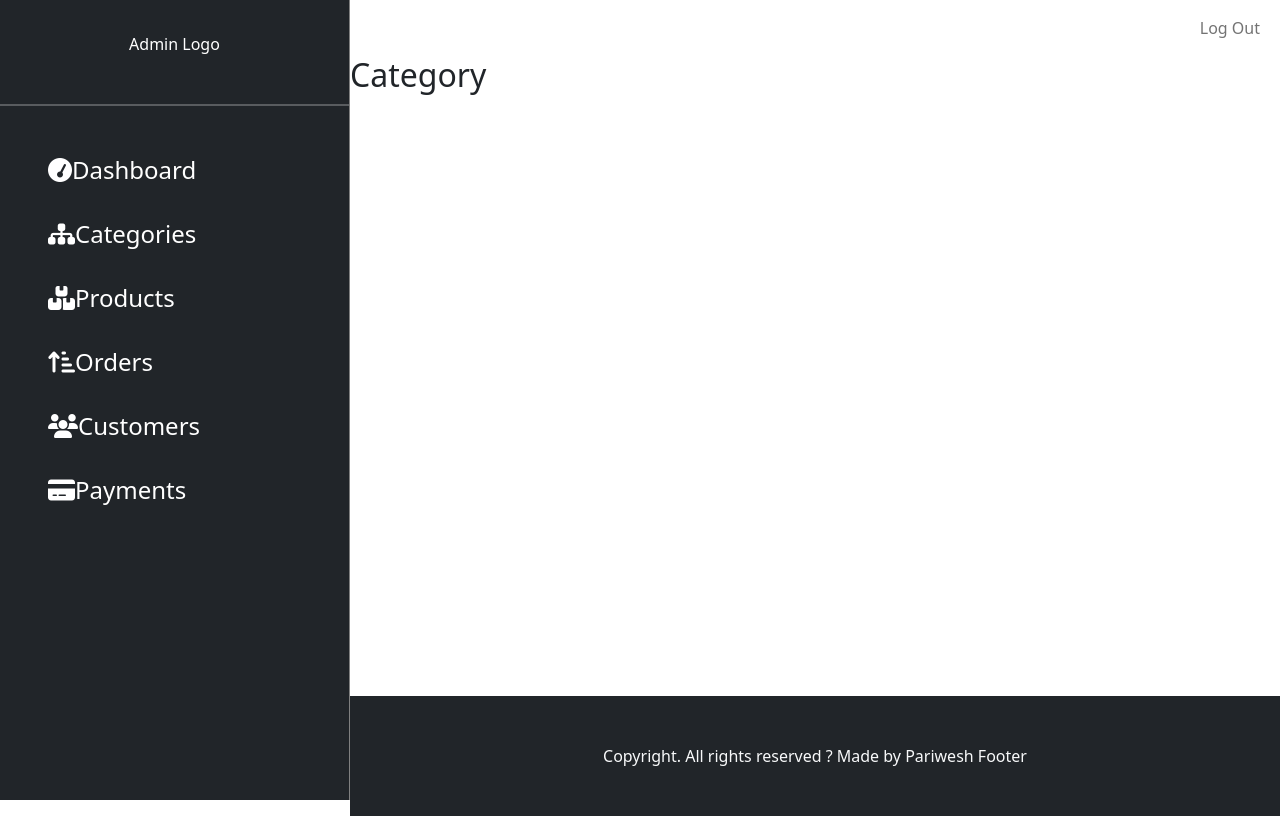
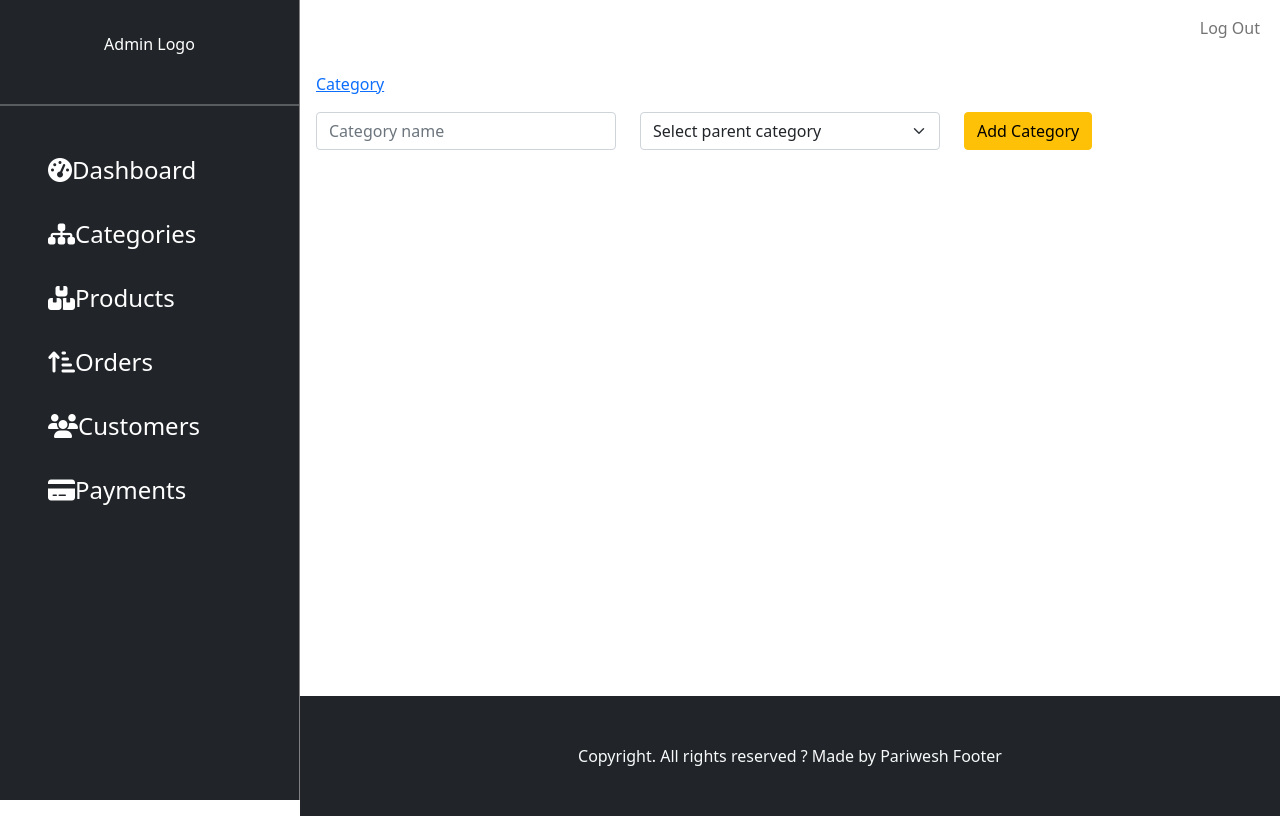
Before and after one commit to pariweshtamr/e-commerce-admin-frontend, a React (Create React App) app: page /categories in a window 1280 px wide. Built offline with nearby package versions, Linux system fonts and the light colour scheme.

Commit message:
add category form added

```diff
--- /dev/null
+++ b/src/components/Breadcrumb/Breadcrumb.js
@@ -0,0 +1,16 @@
+import React from 'react'
+import { Breadcrumb } from 'react-bootstrap'
+
+const BreadcrumbComp = ({page}) => {
+    return (
+<div>
+<Breadcrumb>
+  <Breadcrumb.Item>
+    {page}
+  </Breadcrumb.Item>
+</Breadcrumb>
+</div>
+    )
+}
+
+export default BreadcrumbComp
--- a/src/components/Header/Header.js
+++ b/src/components/Header/Header.js
@@ -1,6 +1,5 @@
 import React from 'react'
 import { Container, Nav, Navbar } from 'react-bootstrap'
-import { LinkContainer } from 'react-router-bootstrap'
 
 const Header = () => {
     return (
--- a/src/components/Sidebar/Sidebar.js
+++ b/src/components/Sidebar/Sidebar.js
@@ -15,22 +15,22 @@ const Sidebar = () => {
         <div className="menu-list">
             <ul className="menu-items">
                 <li>
-                    <Link className="menu-item" to="/dashboard"><i class="fas fa-tachometer-fast"></i>Dashboard</Link>
+                    <Link className="menu-item" to="/dashboard"><i className="fas fa-tachometer-alt"></i>Dashboard</Link>
                 </li>
                 <li>
-                    <Link className="menu-item" to="/categories"><i class="fas fa-sitemap"></i>Categories</Link>
+                    <Link className="menu-item" to="/categories"><i className="fas fa-sitemap"></i>Categories</Link>
                 </li>
                 <li>
-                    <Link className="menu-item" to="/products"><i class="fas fa-boxes"></i>Products</Link>
+                    <Link className="menu-item" to="/products"><i className="fas fa-boxes"></i>Products</Link>
                 </li>
                 <li>
-                    <Link className="menu-item" to="/orders"><i class="fas fa-sort-amount-up-alt"></i>Orders</Link>
+                    <Link className="menu-item" to="/orders"><i className="fas fa-sort-amount-up-alt"></i>Orders</Link>
                 </li>
                 <li>
-                    <Link className="menu-item" to="/customers"><i class="fas fa-users"></i>Customers</Link>
+                    <Link className="menu-item" to="/customers"><i className="fas fa-users"></i>Customers</Link>
                 </li>
                 <li>
-                    <Link className="menu-item" to="/payments"><i class="fas fa-credit-card"></i>Payments</Link>
+                    <Link className="menu-item" to="/payments"><i className="fas fa-credit-card"></i>Payments</Link>
                 </li>
             </ul>
         </div>
--- a/src/pages/Category/Category.js
+++ b/src/pages/Category/Category.js
@@ -1,11 +1,20 @@
 import React from 'react'
 import AdminLayout from '../Layout/AdminLayout'
+import BreadcrumbComp from '../../components/Breadcrumb/Breadcrumb'
+import CategoryForm from './CategoryForm'
 
 const Category = () => {
     return (
         <div>
             <AdminLayout>
-                <h2>Category</h2>
+                <BreadcrumbComp page="Category"/>
+
+                <div className="content">
+                    <div className="category-form">
+                        <CategoryForm />
+                    </div>
+                    <div className="cat-list"></div>
+                </div>
             </AdminLayout>
         </div>
     )
--- /dev/null
+++ b/src/pages/Category/CategoryForm.js
@@ -0,0 +1,49 @@
+import React, {useState} from 'react'
+import { Col, Form, Row, Button } from 'react-bootstrap'
+
+const initialState = {
+    name: "",
+    parentCat: ""
+}
+
+const CategoryForm = () => {
+    const [newCat, setNewCat] = useState(initialState)
+
+    const handleOnChange = e => {
+        const {name, value} = e.target
+
+        setNewCat({
+            ...newCat,
+            [name]:value,
+        })
+    }
+
+    const handleOnSubmit = e => {
+        e.preventDefault()
+        console.log(newCat)
+    }
+    return (
+        <>
+<Form onSubmit={handleOnSubmit}>
+  <Row>
+    <Col>
+      <Form.Control name="name" onChange={handleOnChange} placeholder="Category name" />
+    </Col>
+    <Col>
+    <Form.Select name="parentCat" onChange={handleOnChange} aria-label="Select parent category">
+        <option value="">Select parent category</option>
+        <option value="1"></option>
+        <option value="2">Two</option>
+        <option value="3">Three</option>
+    </Form.Select>
+    </Col>
+    <Col>
+    <Button type="submit" variant="warning">Add Category</Button>
+    </Col>
+  </Row>
+</Form>
+</>
+    )
+}
+
+export default CategoryForm
--- a/src/pages/Layout/AdminLayout.css
+++ b/src/pages/Layout/AdminLayout.css
@@ -3,16 +3,17 @@
 }
 
 .left {
-  width: 350px;
+  width: 300px;
   border-right: 1px solid grey;
   height: 100vh;
   position: fixed;
   z-index: 999;
 }
 .right {
-  margin-left: 350px;
+  margin-left: 300px;
   width: 100%;
 }
 .main {
   min-height: 80vh;
+  padding: 1rem;
 }
```
